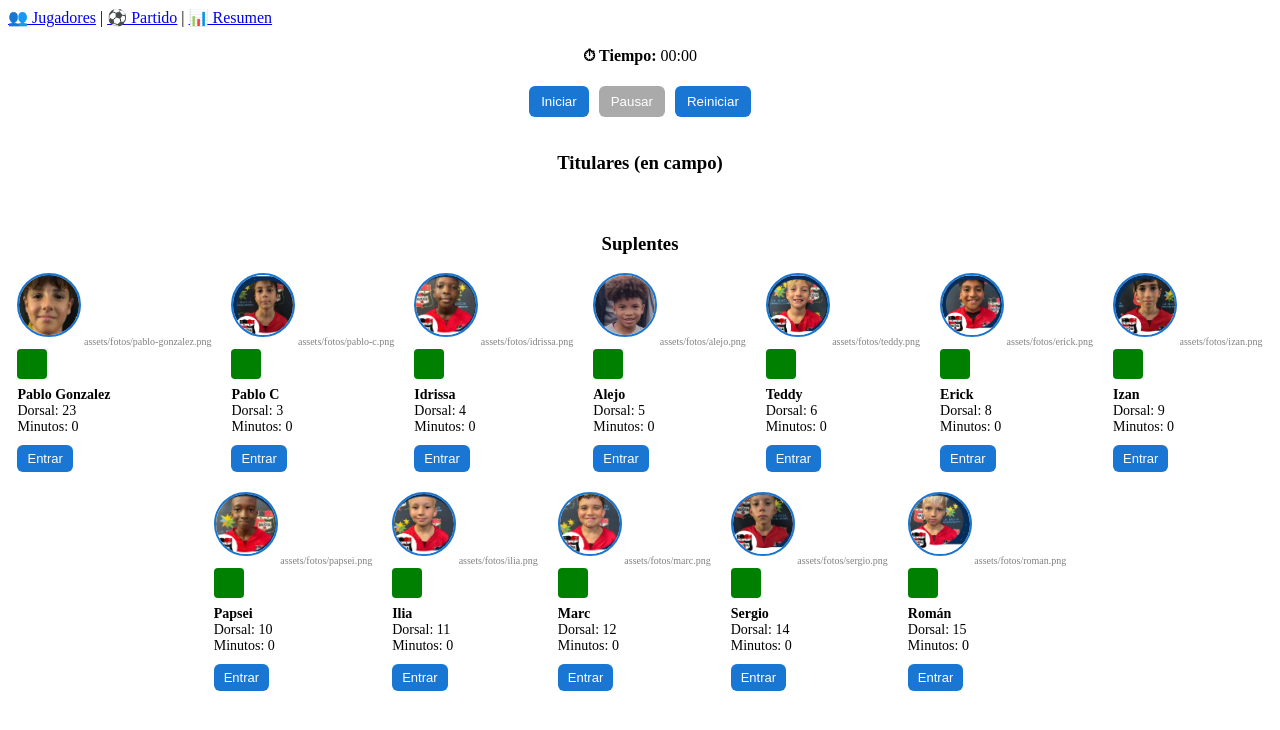
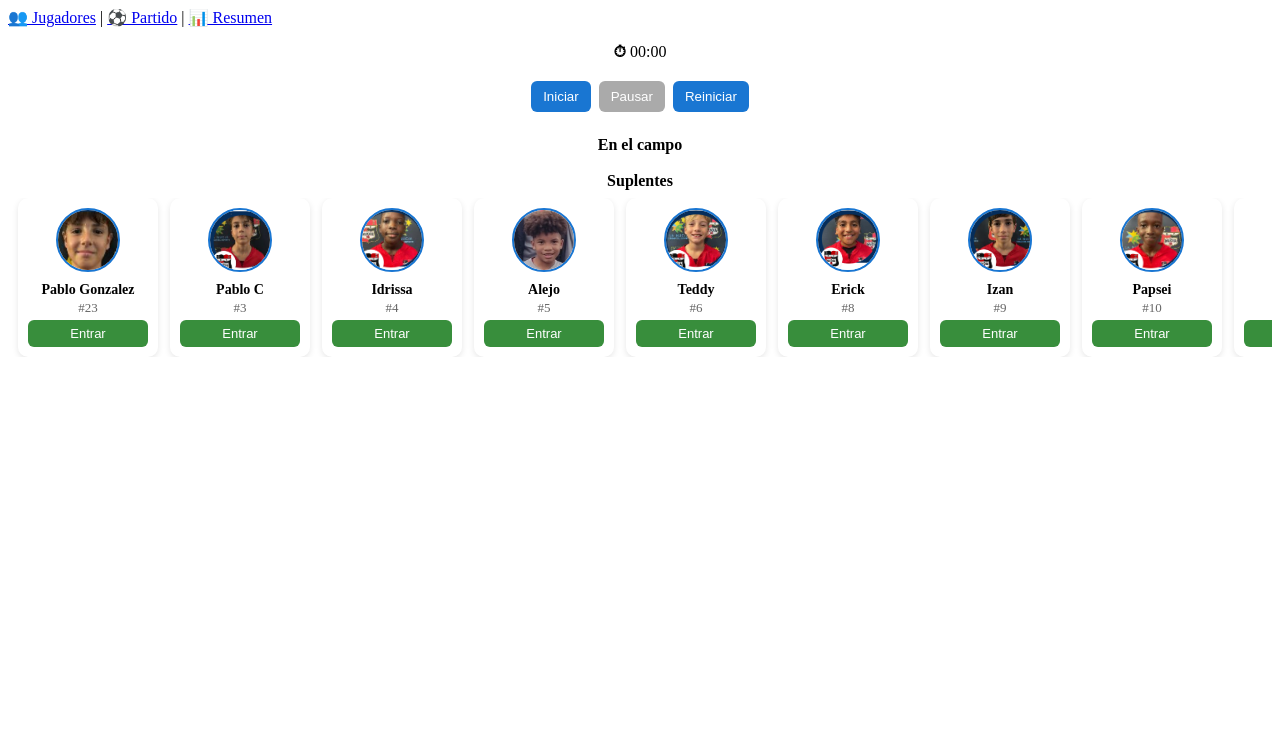
Before and after one commit to alejandrobustamanteortiz/app-minutos-alevin, an Angular app: page /partido in a window 1280 px wide. Shown: the top 730 px of the page. Built offline with nearby package versions, Linux system fonts and the light colour scheme.

Commit message:
beta version

```diff
--- a/src/app/app-routing.module.ts
+++ b/src/app/app-routing.module.ts
@@ -6,7 +6,7 @@ import { ResumenComponent } from './componentes/resumen/resumen.component';
 
 
 const routes: Routes = [
-  { path: '', redirectTo: 'jugadores', pathMatch: 'full' },
+  { path: '', redirectTo: 'partido', pathMatch: 'full' },
   { path: 'jugadores', component: JugadoresComponent },
   { path: 'partido', component: PartidoComponent },
   { path: 'resumen', component: ResumenComponent }
--- a/src/app/componentes/partido/partido.component.css
+++ b/src/app/componentes/partido/partido.component.css
@@ -1,77 +1,98 @@
-.campo {
-    background-color: #9be29b; /* césped */
-    padding: 20px;
-    min-height: 100vh;
-  }
-
 .cronometro {
   text-align: center;
-    margin-top: 20px;
+  margin-bottom: 20px;
 }
-
-  .jugadores-grid {
-    display: flex;
-    flex-wrap: wrap;
-    justify-content: center;
-    gap: 20px;
-  }
-
-  .tarjeta-jugador button {
-    margin-top: 10px;
-    padding: 6px 10px;
-    font-size: 13px;
-    border: none;
+.cronometro button {
+  margin: 4px;
+  padding: 8px 12px;
   border-radius: 6px;
   background-color: #1976d2;
   color: white;
+  border: none;
   cursor: pointer;
-    transition: 0.2s;
+  font-weight: 500;
+}
+.cronometro button:disabled {
+  background-color: #aaa;
 }
 
-  .tarjeta-jugador button:hover {
-    background-color: #155a9c;
+.seccion-titulo {
+  text-align: center;
+  font-weight: 600;
+  margin: 10px 0 8px;
+  font-size: 16px;
 }
 
-  .tarjeta-jugador.activo {
-    border-color: blue;
+.campo-grid {
+  display: grid;
+  grid-template-columns: repeat(auto-fit, minmax(130px, 1fr));
+  gap: 12px;
+  padding: 0 10px;
 }
 
-  .color {
-    width: 30px;
-    height: 30px;
-    margin-bottom: 8px;
-    border-radius: 4px;
+.suplentes-scroll {
+  display: flex;
+  overflow-x: auto;
+  gap: 12px;
+  padding: 0 10px;
+  margin-bottom: 20px;
 }
 
-  .info {
-    font-size: 14px;
-  }
-
-  .cronometro {
+.tarjeta-jugador {
+  background: #fff;
+  border-radius: 10px;
+  padding: 10px;
   text-align: center;
-    margin-bottom: 30px;
-  }
-
-  .cronometro button {
-    margin: 5px;
-    padding: 8px 12px;
-    background-color: #1976d2;
-    color: white;
-    border: none;
-    border-radius: 6px;
-    cursor: pointer;
-  }
-
-  .cronometro button:disabled {
-    background-color: #aaa;
-    cursor: not-allowed;
+  box-shadow: 0 2px 6px rgba(0,0,0,0.1);
+  flex: 0 0 auto;
+  width: 120px;
 }
 
 .foto-jugador {
   width: 60px;
   height: 60px;
+  object-fit: cover;
   border-radius: 50%;
-    object-fit: cover;
   border: 2px solid #1976d2;
-    margin-bottom: 8px;
+  margin-bottom: 6px;
 }
+
+.jugador-nombre {
+  font-size: 14px;
+  font-weight: bold;
+  margin-bottom: 2px;
+}
+
+.jugador-dorsal {
+  font-size: 13px;
+  color: #666;
+  margin-bottom: 4px;
+}
+
+.jugador-minutos {
+  font-size: 13px;
+  margin-bottom: 6px;
+  color: #444;
+}
+
+.btn-salir {
+  background-color: #d32f2f;
+  color: white;
+  border: none;
+  padding: 6px;
+  border-radius: 6px;
+  width: 100%;
+  font-size: 13px;
+  cursor: pointer;
+}
+
+.btn-entrar {
+  background-color: #388e3c;
+  color: white;
+  border: none;
+  padding: 6px;
+  border-radius: 6px;
+  width: 100%;
+  font-size: 13px;
+  cursor: pointer;
+}
--- a/src/app/componentes/partido/partido.component.html
+++ b/src/app/componentes/partido/partido.component.html
@@ -1,53 +1,38 @@
-<!-- CONTROL DEL PARTIDO -->
+<!-- CRONÓMETRO -->
 <div class="cronometro">
-  <p><strong>⏱ Tiempo:</strong> {{ jugadorService.cronometroDisplay }}</p>
+  <p><strong>⏱</strong> {{ jugadorService.cronometroDisplay }}</p>
   <button (click)="iniciarPartido()" [disabled]="jugadorService.partidoEnCurso">Iniciar</button>
   <button (click)="pausarPartido()" [disabled]="!jugadorService.partidoEnCurso">Pausar</button>
   <button (click)="reiniciarPartido()">Reiniciar</button>
 </div>
 
-<!-- TITULARES -->
-<h3 style="text-align: center;">Titulares (en campo)</h3>
-<div class="jugadores-grid">
-  <div
-    class="tarjeta-jugador"
-    *ngFor="let jugador of titulares"
-    [class.activo]="jugador.enCampo"
-  >
+<!-- TITULARES (ZONA DE CAMPO) -->
+<h3 class="seccion-titulo">En el campo</h3>
+<div class="campo-grid">
+  <div class="tarjeta-jugador titular" *ngFor="let jugador of titulares">
     <img
       [src]="'assets/fotos/' + (jugador.foto || 'default.png')"
+      alt="{{ jugador.nombre }}"
       class="foto-jugador"
-      [alt]="jugador.nombre"
     />
-    <div class="color" [ngStyle]="{ 'background-color': 'red' }"></div>
-    <div class="info">
-      <div><strong>{{ jugador.nombre }}</strong></div>
-      <div>Dorsal: {{ jugador.dorsal }}</div>
-      <div>Minutos: {{ jugador.minutosJugados }}</div>
-      <div>⚽ En campo</div>
-    </div>
-    <button (click)="alternarCampo(jugador.id)">Salir</button>
+    <div class="jugador-nombre">{{ jugador.nombre }}</div>
+    <div class="jugador-dorsal">#{{ jugador.dorsal }}</div>
+    <div class="jugador-minutos">🕒 {{ jugador.minutosJugados }}'</div>
+    <button class="btn-salir" (click)="alternarCampo(jugador.id)">Salir</button>
   </div>
 </div>
 
-<!-- SUPLENTES -->
-<h3 style="text-align: center; margin-top: 40px;">Suplentes</h3>
-<div class="jugadores-grid">
-  <div class="tarjeta-jugador" *ngFor="let jugador of suplentes">
+<!-- SUPLENTES (SCROLL HORIZONTAL) -->
+<h3 class="seccion-titulo">Suplentes</h3>
+<div class="suplentes-scroll">
+  <div class="tarjeta-jugador suplente" *ngFor="let jugador of suplentes">
     <img
       [src]="'assets/fotos/' + (jugador.foto || 'default.png')"
+      alt="{{ jugador.nombre }}"
       class="foto-jugador"
-      [alt]="jugador.nombre"
     />
-    <small style="font-size: 10px; color: gray;">
-      {{ 'assets/fotos/' + (jugador.foto || 'default.png') }}
-    </small>
-    <div class="color" [ngStyle]="{ 'background-color': 'green' }"></div>
-    <div class="info">
-      <div><strong>{{ jugador.nombre }}</strong></div>
-      <div>Dorsal: {{ jugador.dorsal }}</div>
-      <div>Minutos: {{ jugador.minutosJugados }}</div>
-    </div>
-    <button (click)="alternarCampo(jugador.id)">Entrar</button>
+    <div class="jugador-nombre">{{ jugador.nombre }}</div>
+    <div class="jugador-dorsal">#{{ jugador.dorsal }}</div>
+    <button class="btn-entrar" (click)="alternarCampo(jugador.id)">Entrar</button>
   </div>
 </div>
--- a/src/app/servicios/jugador.service.ts
+++ b/src/app/servicios/jugador.service.ts
@@ -12,25 +12,26 @@ export class JugadorService {
   partidoEnCurso: boolean = false;
   cronometroSegundos: number = 0;
   cronometroDisplay: string = '00:00';
+  fechaInicio: number | null = null;
 
   private cronometroInterval: any;
   private sumaMinutosInterval: any;
 
   constructor(private http: HttpClient) {
-    this.cargarJugadoresDesdeJson();
+    this.cargarEstado();
+    if (this.jugadores.length === 0) {
+      this.cargarJugadoresDesdeJson();
+    }
   }
 
-  // ✅ Cargar jugadores desde JSON
   cargarJugadoresDesdeJson() {
     this.http.get<any[]>('assets/data/jugadores.json').subscribe(lista => {
       lista.forEach(j => {
-        this.agregarJugador(j.nombre, j.dorsal, j.foto); // ← añade el campo foto
+        this.agregarJugador(j.nombre, j.dorsal, j.foto);
       });
     });
-
   }
 
-  // ✅ Jugadores
   getJugadores(): Jugador[] {
     return this.jugadores;
   }
@@ -40,27 +41,28 @@ export class JugadorService {
       id: this.siguienteId++,
       nombre,
       dorsal,
-      foto: foto || '', // si viene, la usa; si no, queda vacío
+      foto: foto || '',
       enCampo: false,
       minutosJugados: 0
     });
+    this.guardarEstado();
   }
-
 
   alternarCampo(jugadorId: number) {
     const jugador = this.jugadores.find(j => j.id === jugadorId);
     if (jugador) {
       jugador.enCampo = !jugador.enCampo;
+      this.guardarEstado();
     }
   }
 
-  // ✅ Minutos jugados
   sumarMinutoAJugadoresEnCampo() {
     this.jugadores.forEach(j => {
       if (j.enCampo) {
         j.minutosJugados++;
       }
     });
+    this.guardarEstado();
   }
 
   reiniciarPartido() {
@@ -68,30 +70,37 @@ export class JugadorService {
       j.enCampo = false;
       j.minutosJugados = 0;
     });
+    this.cronometroSegundos = 0;
+    this.actualizarDisplay();
+
+    this.fechaInicio = null;
+    this.partidoEnCurso = false;
+
+    this.borrarEstado();
   }
 
-  // ✅ Cronómetro
   iniciarPartido() {
     if (this.partidoEnCurso) return;
     this.partidoEnCurso = true;
 
-    // Cronómetro visual (cada segundo)
-    this.cronometroInterval = setInterval(() => {
-      this.cronometroSegundos++;
-      this.actualizarDisplay();
-    }, 1000);
+    if (!this.fechaInicio) {
+      this.fechaInicio = Date.now();
+    }
 
-    // Suma de minutos (cada 60 segundos reales — o usar 5000 para pruebas)
-    this.sumaMinutosInterval = setInterval(() => {
-      this.sumarMinutoAJugadoresEnCampo();
-    }, 1000);
+    this.iniciarIntervalos();
+    this.guardarEstado();
   }
 
   pausarPartido() {
     if (!this.partidoEnCurso) return;
-    this.partidoEnCurso = false;
+
     clearInterval(this.cronometroInterval);
     clearInterval(this.sumaMinutosInterval);
+
+    this.partidoEnCurso = false;
+    this.fechaInicio = null;
+
+    this.guardarEstado();
   }
 
   reiniciarPartidoCompleto() {
@@ -110,4 +119,61 @@ export class JugadorService {
   private formatear(num: number): string {
     return num < 10 ? '0' + num : num.toString();
   }
+
+  private iniciarIntervalos() {
+    this.cronometroInterval = setInterval(() => {
+      this.cronometroSegundos++;
+      this.actualizarDisplay();
+    }, 1000);
+
+    this.sumaMinutosInterval = setInterval(() => {
+      this.sumarMinutoAJugadoresEnCampo();
+    }, 1000); // cambia a 60000 para producción
+  }
+
+  guardarEstado() {
+    const estado = {
+      jugadores: this.jugadores,
+      cronometroSegundos: this.cronometroSegundos,
+      fechaInicio: this.fechaInicio,
+      partidoEnCurso: this.partidoEnCurso
+    };
+    localStorage.setItem('estadoPartido', JSON.stringify(estado));
+  }
+
+  borrarEstado() {
+    localStorage.removeItem('estadoPartido');
+  }
+
+  cargarEstado() {
+    const data = localStorage.getItem('estadoPartido');
+    if (data) {
+      const estado = JSON.parse(data);
+      this.jugadores = estado.jugadores || [];
+      this.cronometroSegundos = estado.cronometroSegundos || 0;
+      this.fechaInicio = estado.fechaInicio || null;
+      this.partidoEnCurso = estado.partidoEnCurso || false;
+
+      if (this.partidoEnCurso && this.fechaInicio) {
+        const ahora = Date.now();
+        const segundosPasados = Math.floor((ahora - this.fechaInicio) / 1000);
+        const minutosPasados = Math.floor(segundosPasados / 60);
+
+        this.cronometroSegundos += segundosPasados;
+
+        this.jugadores.forEach(j => {
+          if (j.enCampo) {
+            j.minutosJugados += minutosPasados;
+          }
+        });
+
+        this.fechaInicio = ahora;
+        this.guardarEstado();
+
+        this.iniciarIntervalos();
+      }
+
+      this.actualizarDisplay();
+    }
+  }
 }
```
Also changed, not shown: src/assets/fotos/default.png (added). Lines whose indentation alone changed are shown as unchanged.
